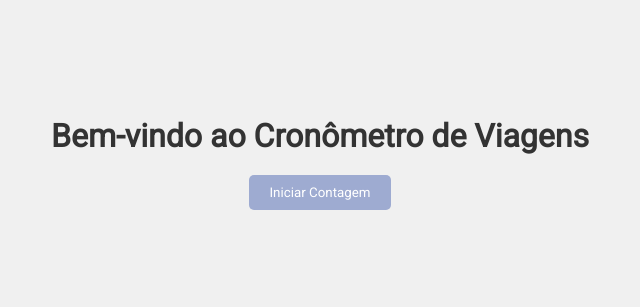
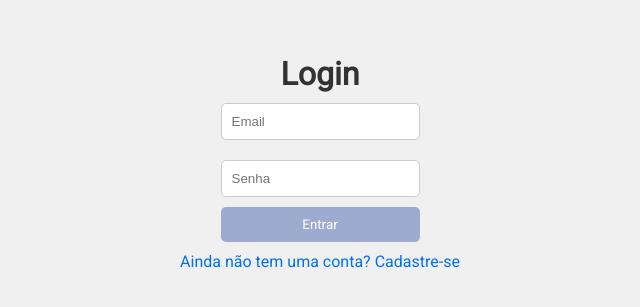
Before and after one commit to matheusarjc/When-Where, a Next.js app: page / in a window 1280 px wide. Shown: the part 269-576 px from the top of the page, without its empty margins (320-960 px from the left). Built offline with nearby package versions, Linux system fonts and the light colour scheme; no server answers.

Commit message:
fix & feat: adjust some errors and styles

```diff
--- a/package.json
+++ b/package.json
@@ -9,6 +9,7 @@
     "lint": "next lint"
   },
   "dependencies": {
+    "firebase": "^11.2.0",
     "next": "15.1.6",
     "react": "^19.0.0",
     "react-dom": "^19.0.0",
--- /dev/null
+++ b/src/app/Home/page.tsx
@@ -0,0 +1,45 @@
+"use client";
+
+import { useState, useEffect } from "react";
+import Button from "../components/atoms/Button/page";
+import CountdownTimer from "../components/organisms/CountdownTimer/page";
+import { Container, Title } from "../components/molecules/StylesPallete";
+import { useAuth } from "@/context/AuthContext"; // 🚀 Importa autenticação
+import { useRouter } from "next/navigation";
+import { styled } from "styled-components";
+
+const ToggleText = styled.p`
+  margin-top: 10px;
+  cursor: pointer;
+  color: ${({ theme }) => theme.colors.primary};
+  &:hover {
+    text-decoration: underline;
+  }
+`;
+
+export default function HomePage() {
+  const [eventDate, setEventDate] = useState<string | null>(null);
+  const { user, logout } = useAuth(); // 🚀 Adiciona o logout
+  const router = useRouter();
+
+  useEffect(() => {
+    if (!user) {
+      router.push("/"); // Se não estiver logado, redireciona para login
+    }
+  }, [user, router]);
+
+  const handleStartTimer = () => {
+    const userDate = prompt("Digite a data do evento (YYYY-MM-DD HH:MM)");
+    if (userDate) setEventDate(userDate);
+  };
+
+  return (
+    <Container>
+      <Title>Bem-vindo ao Cronômetro de Viagens</Title>
+      <p>Logado como: {user?.email}</p> {/* Mostra o email do usuário autenticado */}
+      <Button onClick={handleStartTimer}>Iniciar Contagem</Button>
+      {eventDate && <CountdownTimer targetDate={eventDate} />}
+      <Button onClick={logout}>Sair</Button> {/* 🚀 Botão de logout */}
+    </Container>
+  );
+}
--- a/src/app/components/atoms/Button/page.tsx
+++ b/src/app/components/atoms/Button/page.tsx
@@ -3,9 +3,10 @@ import { StyledButton } from "./Button";
 interface ButtonProps {
   children: React.ReactNode;
   onClick?: () => void;
+  type?: "button" | "submit";
 }
 
-const Button: React.FC<ButtonProps> = ({ children, onClick }) => {
+const Button: React.FC<ButtonProps> = ({ children, onClick, type }) => {
   return <StyledButton onClick={onClick}>{children}</StyledButton>;
 };
 
--- a/src/app/components/molecules/StylesPallete.tsx
+++ b/src/app/components/molecules/StylesPallete.tsx
@@ -9,5 +9,19 @@ export const Container = styled.div`
 `;
 
 export const Title = styled.h1`
-  margin-bottom: 20px;
+  text-align: center;
+  margin-bottom: 1rem;
 `;
+
+export const FormBase = styled.form`
+  display: flex;
+  flex-direction: column;
+`;
+
+export const RowContainer = styled.div`
+  display: flex;
+  flex-direction: row;
+  gap: 1rem; /* Adiciona espaço entre os inputs */
+  width: 100%; /* Para garantir que os elementos não quebrem linha */
+  justify-content: center; /* Centraliza os inputs */
+`;
--- /dev/null
+++ b/src/app/components/organisms/Auth/AuthForm.tsx
@@ -0,0 +1,106 @@
+"use client";
+
+import { useAuth } from "@/context/AuthContext";
+import { useState, useEffect } from "react";
+import { useRouter, usePathname } from "next/navigation";
+import styled from "styled-components";
+import Button from "../../atoms/Button/page";
+import { FormBase, RowContainer } from "../../molecules/StylesPallete";
+
+const Container = styled.div`
+  display: flex;
+  flex-direction: column;
+  align-items: center;
+  justify-content: center;
+  height: 100vh;
+`;
+
+const Input = styled.input`
+  width: 100%;
+  padding: 10px;
+  margin: 10px 0;
+  border: 1px solid #ccc;
+  border-radius: 5px;
+`;
+
+const ToggleText = styled.p`
+  margin-top: 10px;
+  cursor: pointer;
+  color: ${({ theme }) => theme.colors.primary};
+  &:hover {
+    text-decoration: underline;
+  }
+`;
+
+export default function AuthForm() {
+  const { user, login, signup } = useAuth();
+  const router = useRouter();
+  const pathname = usePathname();
+  const [isLogin, setIsLogin] = useState(true);
+  const [email, setEmail] = useState("");
+  const [username, setUsername] = useState("");
+  const [name, setName] = useState("");
+  const [password, setPassword] = useState("");
+
+  useEffect(() => {
+    if (user && pathname === "/") {
+      router.push("/Home");
+    }
+  }, [user, router, pathname]);
+
+  const handleSubmit = async (e: React.FormEvent) => {
+    e.preventDefault();
+    if (isLogin) {
+      await login(email, password);
+    } else {
+      await signup(email, password, username, name);
+    }
+  };
+
+  return (
+    <Container>
+      <h1>{isLogin ? "Login" : "Cadastro"}</h1>
+      <FormBase onSubmit={handleSubmit}>
+        {isLogin ? (
+          ""
+        ) : (
+          <RowContainer>
+            <Input
+              type="text"
+              placeholder="Username"
+              value={username}
+              onChange={(e) => setUsername(e.target.value)}
+              required
+            />
+            <Input
+              type="text"
+              placeholder="Nome"
+              value={name}
+              onChange={(e) => setName(e.target.value)}
+              required
+            />
+          </RowContainer>
+        )}
+
+        <Input
+          type="email"
+          placeholder="Email"
+          value={email}
+          onChange={(e) => setEmail(e.target.value)}
+          required
+        />
+        <Input
+          type="password"
+          placeholder="Senha"
+          value={password}
+          onChange={(e) => setPassword(e.target.value)}
+          required
+        />
+        <Button type="submit">{isLogin ? "Entrar" : "Cadastrar"}</Button>
+      </FormBase>
+      <ToggleText onClick={() => setIsLogin(!isLogin)}>
+        {isLogin ? "Ainda não tem uma conta? Cadastre-se" : "Já tem uma conta? Faça login"}
+      </ToggleText>
+    </Container>
+  );
+}
--- a/src/app/layout.tsx
+++ b/src/app/layout.tsx
@@ -3,6 +3,7 @@ import React from "react";
 import StyledComponentsRegistry from "./registry";
 import { Roboto } from "next/font/google";
 import ThemeProvider from "@/styles/ThemeProvider";
+import { AuthProvider } from "@/context/AuthContext";
 
 const roboto = Roboto({
   weight: "400",
@@ -20,7 +21,9 @@ export default function RootLayout({ children }: { children: React.ReactNode })
     <html lang="en" className={roboto.className}>
       <body>
         <StyledComponentsRegistry>
-          <ThemeProvider>{children}</ThemeProvider>
+          <ThemeProvider>
+            <AuthProvider>{children}</AuthProvider>
+          </ThemeProvider>
         </StyledComponentsRegistry>
       </body>
     </html>
--- a/src/app/page.tsx
+++ b/src/app/page.tsx
@@ -1,23 +1,7 @@
 "use client";
 
-import { useState } from "react";
-import Button from "./components/atoms/Button/page";
-import CountdownTimer from "./components/organisms/CountdownTimer/page";
-import { Container, Title } from "./components/molecules/StylesPallete";
+import AuthForm from "./components/organisms/Auth/AuthForm";
 
 export default function HomePage() {
-  const [eventDate, setEventDate] = useState<string | null>(null);
-
-  const handleStartTimer = () => {
-    const userDate = prompt("Digite a data do evento (YYYY-MM-DD HH:MM)");
-    if (userDate) setEventDate(userDate);
-  };
-
-  return (
-    <Container>
-      <Title>Bem-vindo ao Cronômetro de Viagens</Title>
-      <Button onClick={handleStartTimer}>Iniciar Contagem</Button>
-      {eventDate && <CountdownTimer targetDate={eventDate} />}
-    </Container>
-  );
+  return <AuthForm />;
 }
--- /dev/null
+++ b/src/context/AuthContext.tsx
@@ -0,0 +1,84 @@
+"use client";
+
+import { createContext, useContext, useState, useEffect } from "react";
+import {
+  getAuth,
+  signInWithEmailAndPassword,
+  createUserWithEmailAndPassword,
+  signOut,
+  onAuthStateChanged,
+  User,
+  updateProfile,
+} from "firebase/auth";
+import { useRouter } from "next/navigation";
+import { auth } from "@/lib/firebaseConfig";
+
+interface AuthContextType {
+  user: User | null;
+  login: (email: string, password: string) => Promise<void>;
+  signup: (email: string, password: string, username: string, name: string) => Promise<void>;
+  logout: () => void;
+}
+
+const AuthContext = createContext<AuthContextType | undefined>(undefined);
+
+export function AuthProvider({ children }: { children: React.ReactNode }) {
+  const [user, setUser] = useState<User | null>(null);
+  const [loading, setLoading] = useState(true);
+  const router = useRouter();
+
+  useEffect(() => {
+    const unsubscribe = onAuthStateChanged(auth, (user) => {
+      setUser(user);
+      setLoading(false); // Só finaliza o carregamento após verificar a autenticação
+    });
+
+    return () => unsubscribe();
+  }, []);
+
+  if (loading) {
+    return <p>Carregando...</p>; // Exibe um loading enquanto verifica a autenticação
+  }
+
+  const login = async (email: string, password: string) => {
+    try {
+      await signInWithEmailAndPassword(auth, email, password);
+      router.push("/Home");
+    } catch (error) {
+      console.error("Erro ao fazer login:", error);
+    }
+  };
+
+  const signup = async (email: string, password: string, username: string, name: string) => {
+    try {
+      const userCredential = await createUserWithEmailAndPassword(auth, email, password);
+      const user = userCredential.user;
+
+      await updateProfile(user, {
+        displayName: name, // Aqui salvamos o nome no perfil do Firebase
+      });
+
+      console.log("Usuário criado:", user);
+      router.push("/Home");
+    } catch (error) {
+      console.error("Erro ao criar conta:", error);
+    }
+  };
+
+  const logout = () => {
+    signOut(auth);
+    router.push("/auth/login");
+  };
+
+  return (
+    <AuthContext.Provider value={{ user, login, signup, logout }}>{children}</AuthContext.Provider>
+  );
+}
+
+export function useAuth() {
+  const context = useContext(AuthContext);
+  if (!context) {
+    throw new Error("useAuth must be used within an AuthProvider");
+  }
+  return context;
+}
--- /dev/null
+++ b/src/lib/firebaseConfig.ts
@@ -0,0 +1,14 @@
+import { initializeApp } from "firebase/app";
+import { getAuth } from "firebase/auth";
+
+const firebaseConfig = {
+  apiKey: "AIzaSyCmr-HGktQ5oyPuNcvP8EA8mXLG1uIpfMw",
+  authDomain: "when-where-app-9a811.firebaseapp.com",
+  projectId: "when-where-app-9a811",
+  storageBucket: "when-where-app-9a811.firebasestorage.app",
+  messagingSenderId: "719343586221",
+  appId: "1:719343586221:web:9562a97eb0715bf9566f24",
+};
+
+const app = initializeApp(firebaseConfig);
+export const auth = getAuth(app);
```
Also changed, not shown: 1 other file (tests, documents, lock files or other folders).
